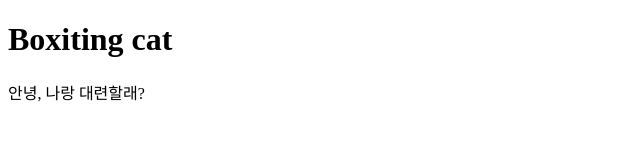
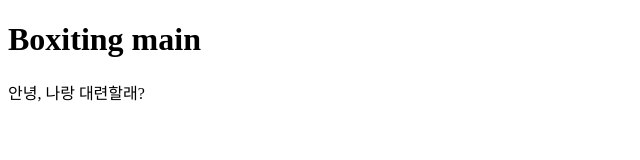
Before and after one commit to psyche1787/boxiting, a plain HTML site: page index.html in a window 1280 px wide. Shown: the full height of the page, 0-640 px from the left. Drawn offline with Linux system fonts and the light colour scheme.

Commit message:
메인페이지 생성

```diff
--- a/index.html
+++ b/index.html
@@ -6,7 +6,7 @@
     <title>Document</title>
 </head>
 <body>
-    <h1>Boxiting cat</h1>
+    <h1>Boxiting main</h1>
     <div>안녕, 나랑 대련할래?</div>
 </body>
 </html>
```
